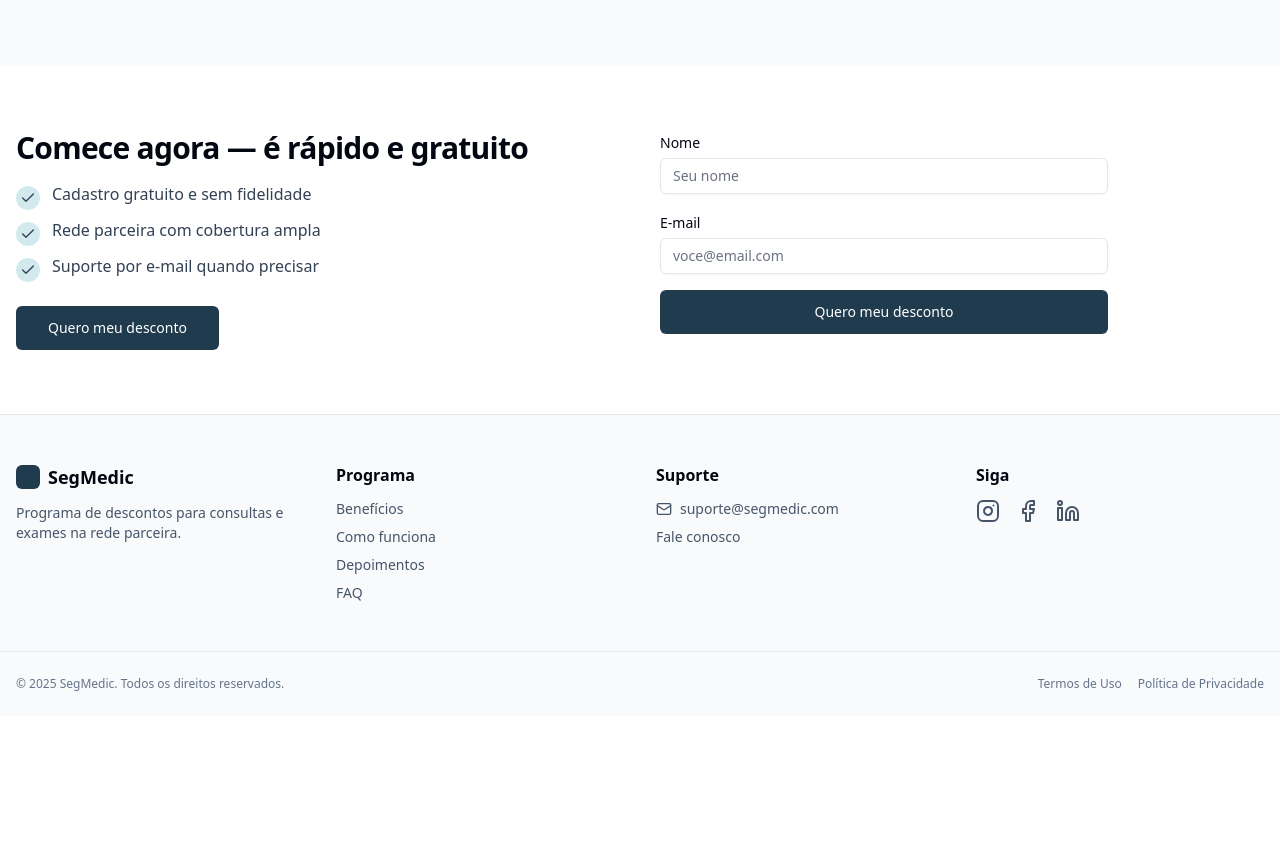
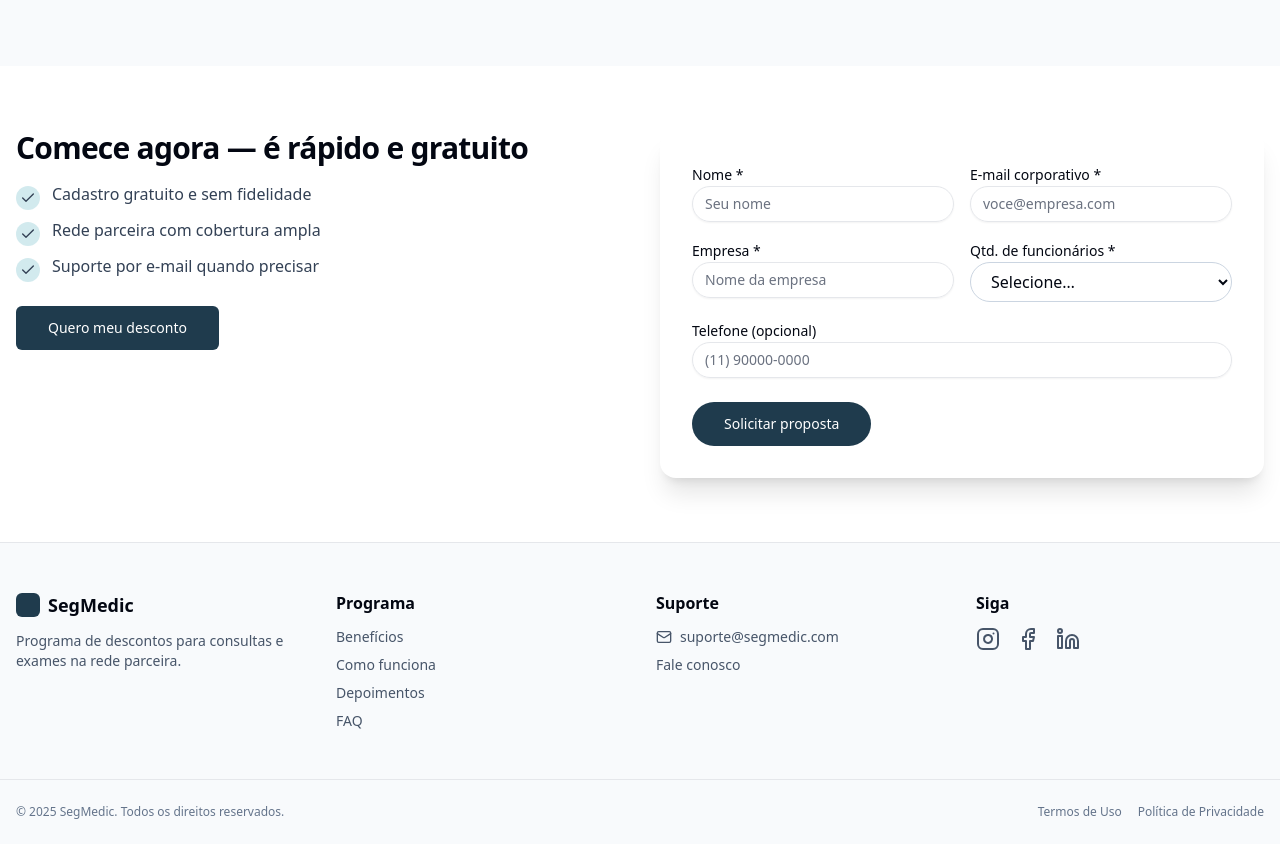
Before and after one commit to Aldf76/landingP-segmedic, a React (Vite) app: page / in a window 1280 px wide. Shown: the part 2600-3444 px from the top of the page. Before the commit the page ends 3316 px from the top, so only its background shows below. Built offline with nearby package versions, Linux system fonts and the light colour scheme.

Commit message:
feat: Reformulação da captura de lead + validação simples de zod

```diff
--- a/src/features/lead/LeadForm.tsx
+++ b/src/features/lead/LeadForm.tsx
@@ -2,37 +2,110 @@ import { useState } from "react";
 import { Input } from "../../components/ui/input";
 import Button from "../../components/ui/button";
 import { Label } from "../../components/ui/label";
+import { leadFormSchema, type LeadFormData } from "../lead/schema"; // <-- ajuste o caminho
+
+type ErrorMap = {
+  name?: string;
+  email?: string;
+  company?: string;
+  employees?: string;
+  phone?: string;
+};
 
 export default function LeadForm() {
   const [sent, setSent] = useState(false);
+  const [loading, setLoading] = useState(false);
+  const [errors, setErrors] = useState<ErrorMap>({});
 
   const onSubmit = (e: React.FormEvent<HTMLFormElement>) => {
     e.preventDefault();
-    const data = new FormData(e.currentTarget);
-    const name = String(data.get("name") || "");
-    const email = String(data.get("email") || "");
-    if (!name || !email) return; // validação mínima
-    console.log("Lead:", { name, email }); // sem backend
-    setSent(true);
-    e.currentTarget.reset();
+    setErrors({});
+    setSent(false);
+
+    const f = new FormData(e.currentTarget);
+    const values: LeadFormData = {
+      name: String(f.get("name") || ""),
+      email: String(f.get("email") || ""),
+      company: String(f.get("company") || ""),
+      employees: String(f.get("employees") || ""),
+      phone: (f.get("phone") as string) || undefined,
+    };
+
+    const parsed = leadFormSchema.safeParse(values);
+    if (!parsed.success) {
+      const out: ErrorMap = {};
+      for (const issue of parsed.error.issues) {
+        const key = issue.path[0] as keyof ErrorMap;
+        if (key) out[key] = issue.message;
+      }
+      setErrors(out);
+      return;
+    }
+
+    setLoading(true);
+    console.log("Lead válido:", parsed.data);
+
+    // simulação de envio
+    setTimeout(() => {
+      setLoading(false);
+      setSent(true);               // usamos o estado (evita warning de var não lida)
+      e.currentTarget.reset();
+    }, 600);
   };
 
   return (
-    <form onSubmit={onSubmit} className="space-y-4 max-w-md w-full">
-      <div className="space-y-1">
-        <Label htmlFor="name">Nome</Label>
-        <Input id="name" name="name" placeholder="Seu nome" required />
+    <form onSubmit={onSubmit} className="w-full max-w-3xl rounded-2xl p-6 md:p-8 bg-white shadow-xl">
+      <div className="grid grid-cols-1 md:grid-cols-2 gap-4">
+        <div>
+          <Label htmlFor="name">Nome *</Label>
+          <Input id="name" name="name" placeholder="Seu nome" className="rounded-full" />
+          {errors.name && <p className="text-sm text-red-600">{errors.name}</p>}
+        </div>
+
+        <div>
+          <Label htmlFor="email">E-mail corporativo *</Label>
+          <Input id="email" name="email" type="email" placeholder="voce@empresa.com" className="rounded-full" />
+          {errors.email && <p className="text-sm text-red-600">{errors.email}</p>}
+        </div>
+
+        <div>
+          <Label htmlFor="company">Empresa *</Label>
+          <Input id="company" name="company" placeholder="Nome da empresa" className="rounded-full" />
+          {errors.company && <p className="text-sm text-red-600">{errors.company}</p>}
+        </div>
+
+        <div>
+          <Label htmlFor="employees">Qtd. de funcionários *</Label>
+          <select
+            id="employees"
+            name="employees"
+            defaultValue=""
+            className="w-full h-10 px-4 rounded-full border border-slate-300 bg-white"
+          >
+            <option value="" disabled>Selecione…</option>
+            <option value="1-20">1–20</option>
+            <option value="21-50">21–50</option>
+            <option value="51-200">51–200</option>
+            <option value="201-500">201–500</option>
+            <option value="500+">500+</option>
+          </select>
+          {errors.employees && <p className="text-sm text-red-600">{errors.employees}</p>}
+        </div>
+
+        <div className="md:col-span-2">
+          <Label htmlFor="phone">Telefone (opcional)</Label>
+          <Input id="phone" name="phone" type="tel" inputMode="tel" placeholder="(11) 90000-0000" className="rounded-full" />
+          {errors.phone && <p className="text-sm text-red-600">{errors.phone}</p>}
+        </div>
       </div>
 
-      <div className="space-y-1">
-        <Label htmlFor="email">E-mail</Label>
-        <Input id="email" name="email" type="email" placeholder="voce@email.com" required />
-      </div>
+      <Button className="mt-6 w-full md:w-auto px-8 rounded-full" size="lg" type="submit" disabled={loading}>
+        {loading ? "Enviando..." : "Solicitar proposta"}
+      </Button>
 
-      <Button className="w-full" size="lg" type="submit">Quero meu desconto</Button>
-
+      {/* feedback de sucesso (lê `sent` para evitar warning de var não usada) */}
       {sent && (
-        <p className="text-sm text-green-700">
+        <p role="status" aria-live="polite" className="mt-3 text-sm font-medium text-green-700">
           Recebemos seus dados! Em breve entraremos em contato.
         </p>
       )}
--- a/src/features/lead/schema.ts
+++ b/src/features/lead/schema.ts
@@ -1,2 +1,12 @@
-// Por enquanto, vazio para não quebrar importações futuras
-export {};
+// src/schemas/lead.ts
+import { z } from "zod";
+
+export const leadFormSchema = z.object({
+  name: z.string().min(2, "Informe seu nome"),
+  email: z.string().email("E-mail inválido"),
+  company: z.string().min(2, "Informe a empresa"),
+  employees: z.string().min(1, "Selecione a quantidade de funcionários"),
+  phone: z.string().optional(), // opcional, sem regex
+});
+
+export type LeadFormData = z.infer<typeof leadFormSchema>;
```
